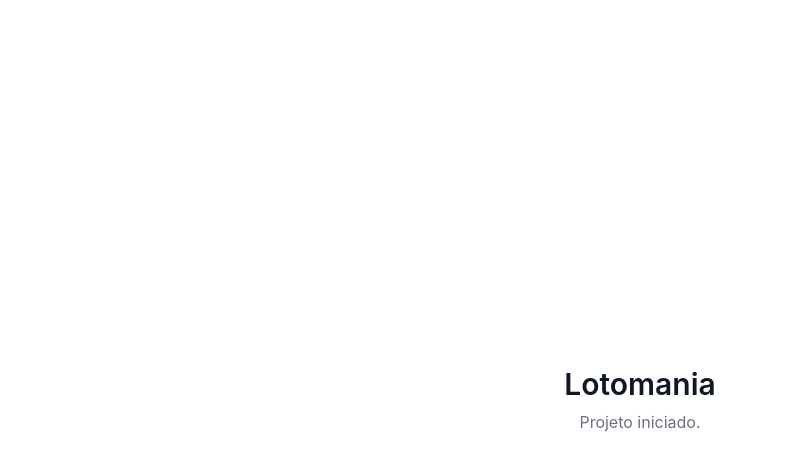
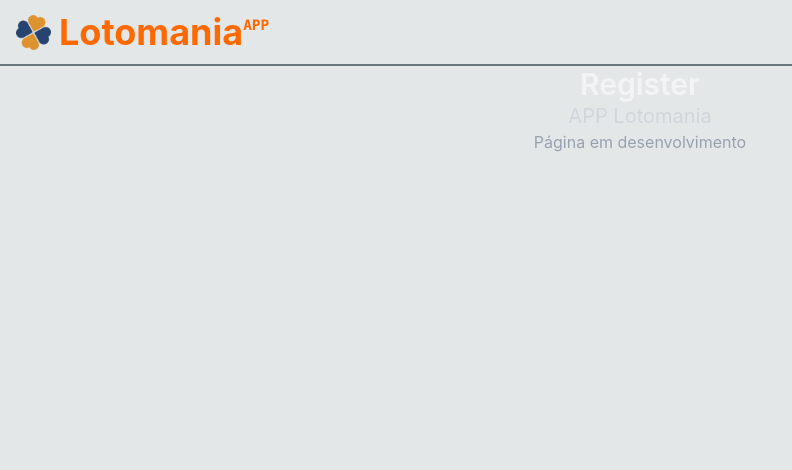
Before and after one commit to SkyArtur/Lotomania-0.0.1, a React (Vite) app in the folder lotomania-APP/: page /register in a window 1280 px wide. Shown: the top 470 px of the page, without its empty margins (0-792 px from the left). Built offline with nearby package versions, Linux system fonts and the light colour scheme.

Commit message:
feat: create previous pages and routes

```diff
--- a/lotomania-APP/src/App.jsx
+++ b/lotomania-APP/src/App.jsx
@@ -1,10 +1,33 @@
+import { BrowserRouter, Routes, Route } from 'react-router'
+
+import Dashboard from './pages/Dashboard.jsx'
+import Login from './pages/Login.jsx'
+import Register from './pages/Register.jsx'
+
+
 function App() {
-  return (
-    <main className="flex min-h-screen flex-col items-center justify-center gap-2">
-      <h1 className="text-3xl font-semibold text-gray-900">Lotomania</h1>
-      <p className="text-gray-500">Projeto iniciado.</p>
-    </main>
-  )
+    return (
+        <main className="h-auto flex flex-col items-center justify-center bg-app-image-sunshine text-gray-900 ">
+            <div className="container flex flex-col items-center justify-start h-screen max-h-screen overflow-y-auto bg-mist-200">
+                <div className={"w-full ps-4 py-3 flex items-center justify-start border-b-2 border-mist-500"}>
+                    <img width={'35px'} height={'35px'} src={'/android-chrome-192x192.png'} alt={'Logo Loterias da Caixa'}/>
+                    <h1 className="ps-2 flex justify-center items-center text-4xl font-bold text-orange-500">
+                        Lotomania <sup className={'text-[.9rem] font-semibold font-mono'}>APP</sup>
+                    </h1>
+                </div>
+                <BrowserRouter>
+                    <Routes>
+                        <Route path="/" element={<Register />} />
+                        <Route path="/login" element={<Login />} />
+                        <Route path="/register" element={<Register />} />
+                    </Routes>
+                </BrowserRouter>
+            </div>
+
+        </main>
+
+
+    )
 }
 
 export default App
--- /dev/null
+++ b/lotomania-APP/src/pages/Dashboard.jsx
@@ -0,0 +1,11 @@
+
+
+export default function Dashboard() {
+    return (
+        <div className="container flex flex-col items-center justify-center">
+            <h1 className="text-3xl font-semibold text-gray-100">Dashboard</h1>
+            <h3 className={"text-xl text-gray-300"}>APP Lotomania</h3>
+            <p className="text-gray-400">Página em desenvolvimento</p>
+        </div>
+    )
+}
--- /dev/null
+++ b/lotomania-APP/src/pages/Register.jsx
@@ -0,0 +1,9 @@
+export default function Register() {
+    return (
+        <div className="container flex flex-col items-center justify-center">
+            <h1 className="text-3xl font-semibold text-gray-100">Register</h1>
+            <h3 className={"text-xl text-gray-300"}>APP Lotomania</h3>
+            <p className="text-gray-400">Página em desenvolvimento</p>
+        </div>
+    )
+}
```
